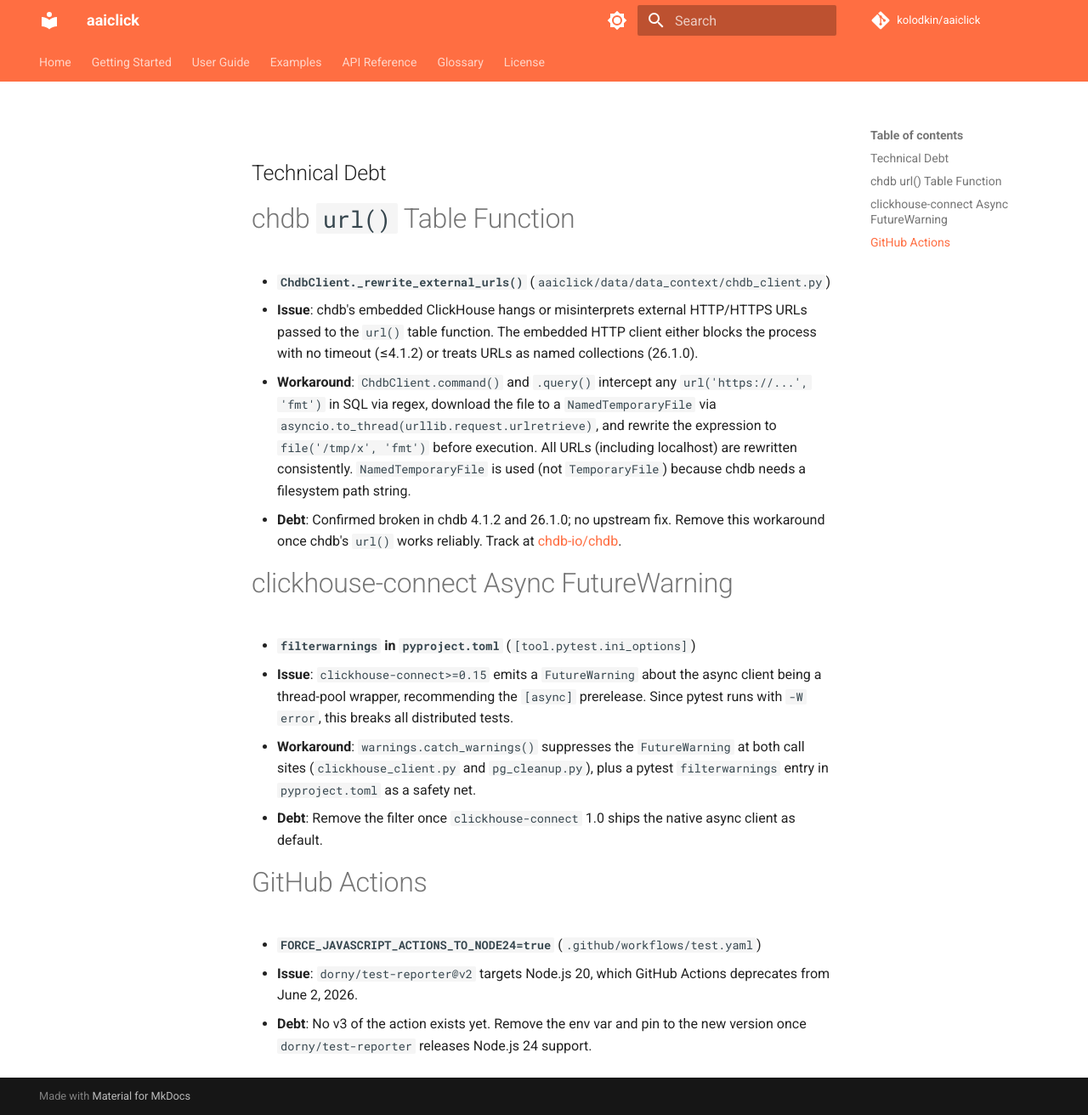
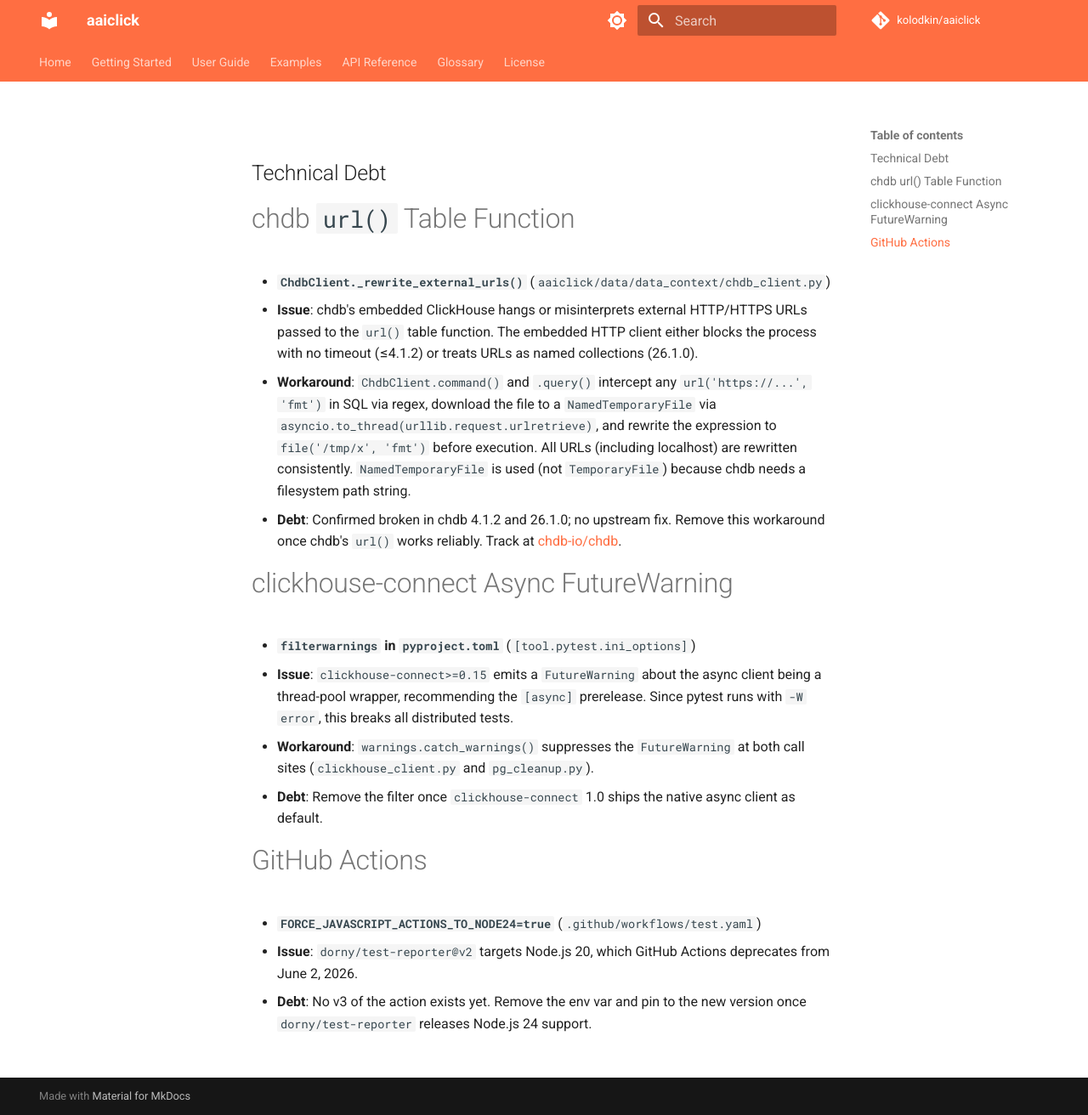
Before and after one commit to kolodkin/aaiclick, an MkDocs documentation site: the page built from docs/technical_debt.md, in a window 1280 px wide and 1312 px high. Shown: the whole window at 85% size. Built offline with MkDocs 1.6.1 and Material for MkDocs 9.7.7, drawn with Linux system fonts in a browser that asks for light colours; comment, search, counter and statistics services are not loaded.

Commit message:
cleanup: remove redundant pytest filterwarnings for clickhouse-connect
The call-site warnings.catch_warnings() is sufficient and more reliable
than the pytest filterwarnings which doesn't propagate to xdist workers.

https://claude.ai/code/session_015NQFJyPWPf6CXGqtXddkPC

```diff
--- a/docs/technical_debt.md
+++ b/docs/technical_debt.md
@@ -12,7 +12,7 @@ Technical Debt
 
 - **`filterwarnings` in `pyproject.toml`** (`[tool.pytest.ini_options]`)
   - **Issue**: `clickhouse-connect>=0.15` emits a `FutureWarning` about the async client being a thread-pool wrapper, recommending the `[async]` prerelease. Since pytest runs with `-W error`, this breaks all distributed tests.
-  - **Workaround**: `warnings.catch_warnings()` suppresses the `FutureWarning` at both call sites (`clickhouse_client.py` and `pg_cleanup.py`), plus a pytest `filterwarnings` entry in `pyproject.toml` as a safety net.
+  - **Workaround**: `warnings.catch_warnings()` suppresses the `FutureWarning` at both call sites (`clickhouse_client.py` and `pg_cleanup.py`).
   - **Debt**: Remove the filter once `clickhouse-connect` 1.0 ships the native async client as default.
 
 # GitHub Actions
--- a/pyproject.toml
+++ b/pyproject.toml
@@ -126,7 +126,6 @@ addopts = "-v --cov=aaiclick --cov-report=term-missing --cov-report=html --stric
 asyncio_mode = "auto"
 filterwarnings = [
     "error",
-    "ignore:The current async client is a thread-pool wrapper:FutureWarning",
 ]
 markers = [
     "live_llm: tests that call a real LLM — requires AAICLICK_AI_LIVE_TESTS=1 and a reachable model",
```
